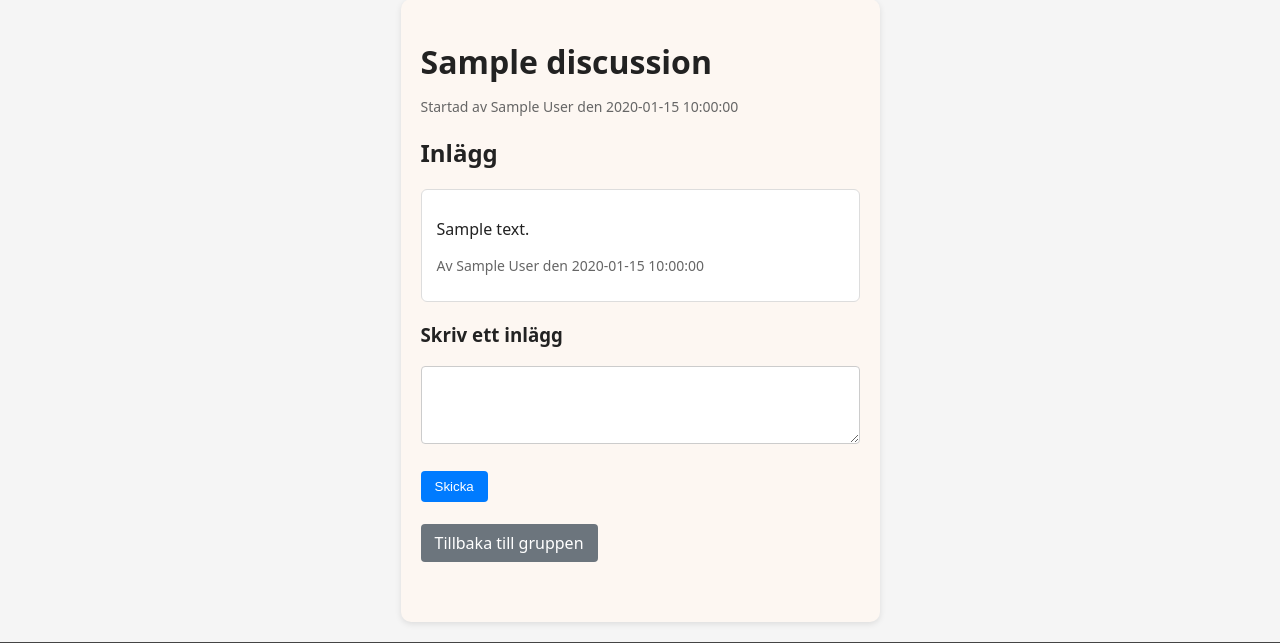
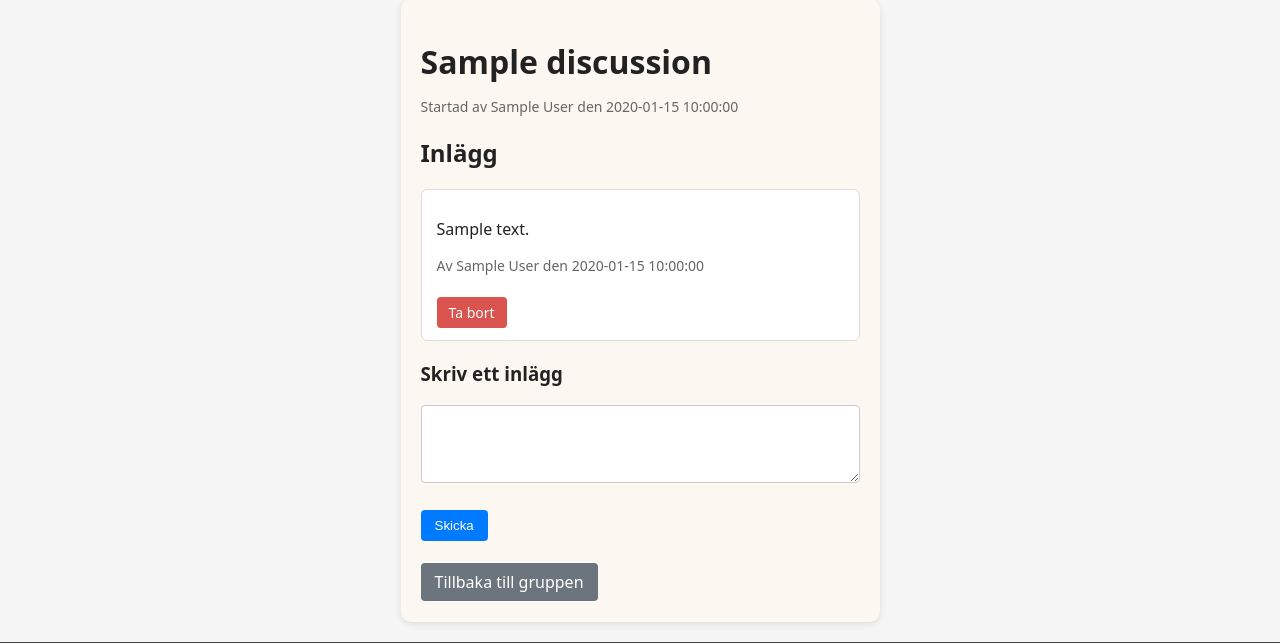
Before and after one commit to anassFahsi/community-forum, a PHP site: page /community-forum/discussion.php?id=1 in a window 1280 px wide. Shown: the part 63-706 px from the top of the page. Run offline with PHP 8.4, Linux system fonts and the light colour scheme; the visitor is signed in with stand-in values (Sample User, id 1); tables that the repository leaves empty or names only in its code hold one stand-in row (values such as "Sample post").

Commit message:
add delete post functionality and update discussion view

```diff
--- a/assets/styles/forms.css
+++ b/assets/styles/forms.css
@@ -50,3 +50,23 @@ input[type="text"] {
 .btn-secondary:hover {
   opacity: 0.9;
 }
+
+.btn-danger {
+    display: inline-block;
+    padding: 6px 12px;
+    background-color: #d9534f;
+    color: #fff;
+    border-radius: 4px;
+    text-decoration: none;
+    font-size: 14px;
+    transition: background-color 0.2s ease;
+    margin-top: 8px;
+}
+
+.btn-danger:hover {
+    background-color: #c9302c;
+}
+
+.btn-danger:active {
+    background-color: #b52b27;
+}
--- a/public/discussion.php
+++ b/public/discussion.php
@@ -47,9 +47,10 @@ if (!$membership) {
     exit;
 }
 
+$is_admin=$membership && $membership['role']='admin';
 
 $stmt = $pdo->prepare("
-    SELECT p.id, p.content, p.created_at,
+    SELECT p.id, p.content, p.created_at,user_id,
            u.first_name, u.last_name
     FROM posts p
     JOIN users u ON p.user_id = u.id
@@ -85,6 +86,13 @@ $posts = $stmt->fetchAll(PDO::FETCH_ASSOC);
                         Av <?php echo htmlspecialchars($p['first_name'] . ' ' . $p['last_name']); ?>
                         den <?php echo htmlspecialchars($p['created_at']); ?>
                     </p>
+                    <?php if ($p['user_id'] == $user_id || $is_admin): ?>
+                    <a href="../actions/delete_post.php?id=<?php echo $p  ['id']; ?>&discussion_id=<?php echo $discussion_id; ?>"
+                       class="btn btn-danger"
+                       onclick="return confirm('Är du säker på att du vill ta bort detta inlägg?');">
+                       Ta bort
+                    </a>
+                <?php endif; ?>
                 </li>
             <?php endforeach; ?>
         </ul>
```
Also changed, not shown: actions/delete_post.php (added, +60 -0 lines).
